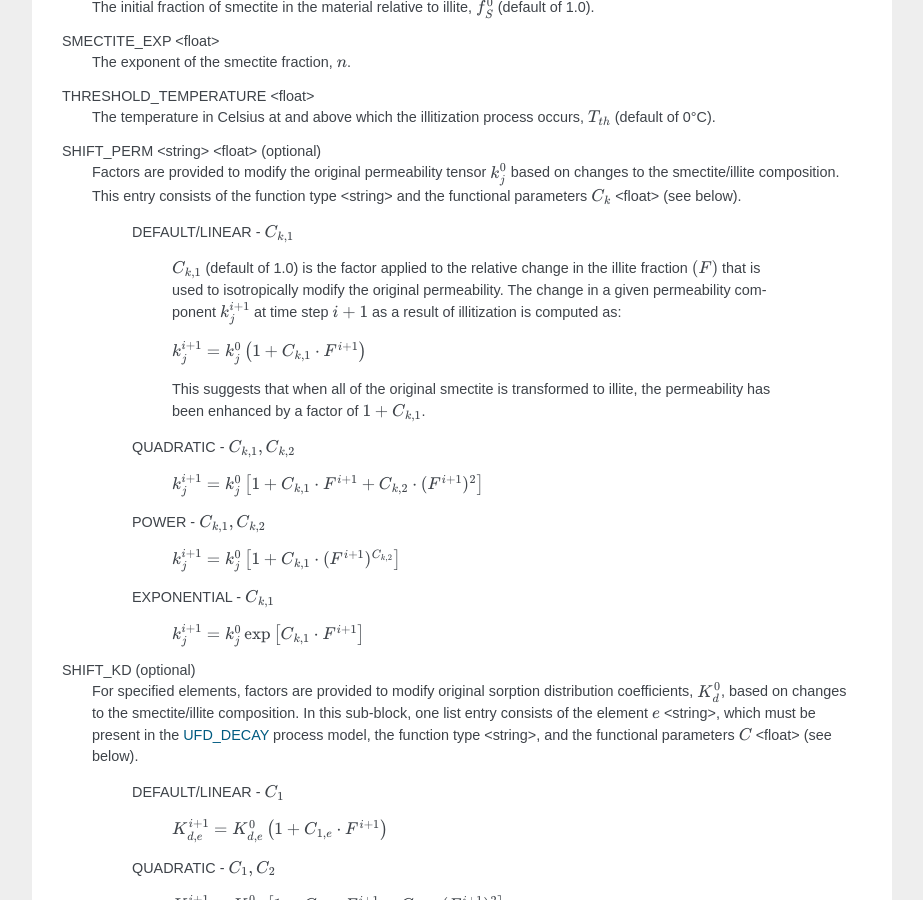
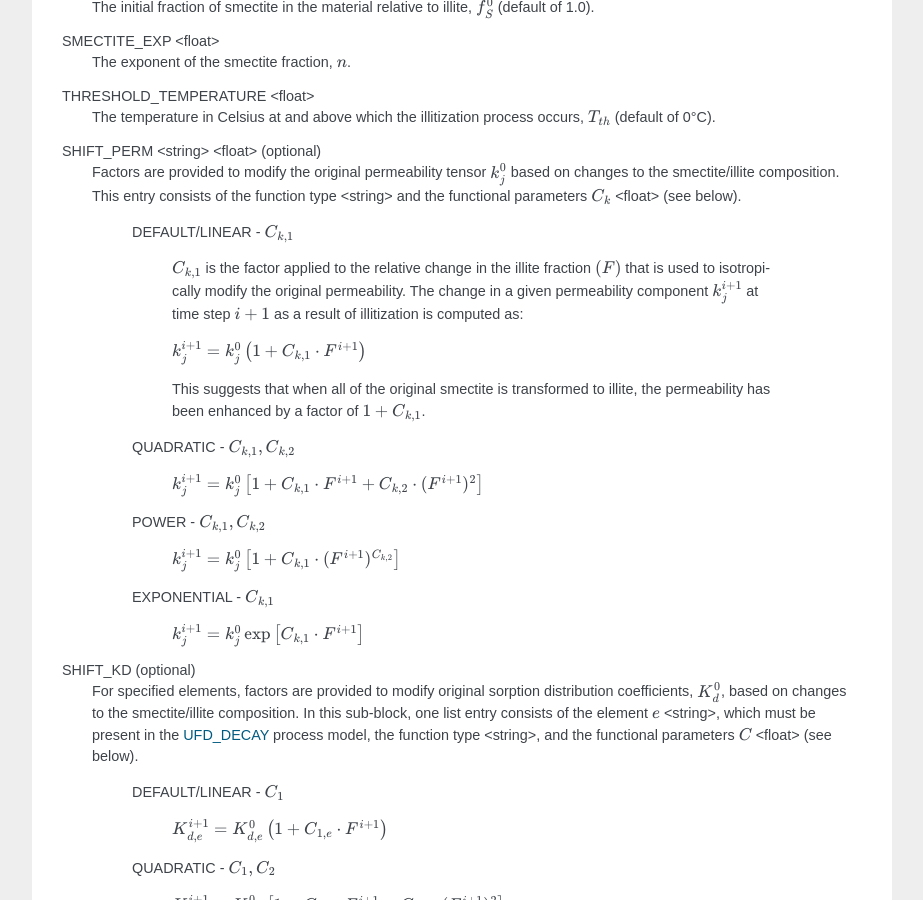
Before and after one commit to Miracloon/pflotran-documentation, a Sphinx documentation site: the page built from source/user_guide/cards/subsurface/material_transform.rst, in a window 1280 px wide and 900 px high, scrolled down 1839 px. Shown: the whole window, without its empty margins (318-1241 px from the left). Built offline with Sphinx 7.4.7, drawn with Linux system fonts in a browser that asks for light colours.

Commit message:
LINEAR function doesn't have a default anymore.

```diff
--- a/source/user_guide/cards/subsurface/material_transform.rst
+++ b/source/user_guide/cards/subsurface/material_transform.rst
@@ -100,7 +100,7 @@ SHIFT_PERM <string> <float> (optional)
 
    DEFAULT/LINEAR - :math:`C_{k,1}`
 
-     :math:`C_{k,1}` (default of 1.0) is the factor applied to the relative change in the illite fraction :math:`(F)` that is used to isotropically modify the original permeability. The change in a given permeability component :math:`k_{j}^{i+1}` at time step :math:`i+1` as a result of illitization is computed as:
+     :math:`C_{k,1}` is the factor applied to the relative change in the illite fraction :math:`(F)` that is used to isotropically modify the original permeability. The change in a given permeability component :math:`k_{j}^{i+1}` at time step :math:`i+1` as a result of illitization is computed as:
 
      :math:`k_{j}^{i+1}=k_{j}^{0}\left(1+C_{k,1}\cdot F^{i+1} \right)`
 
```
